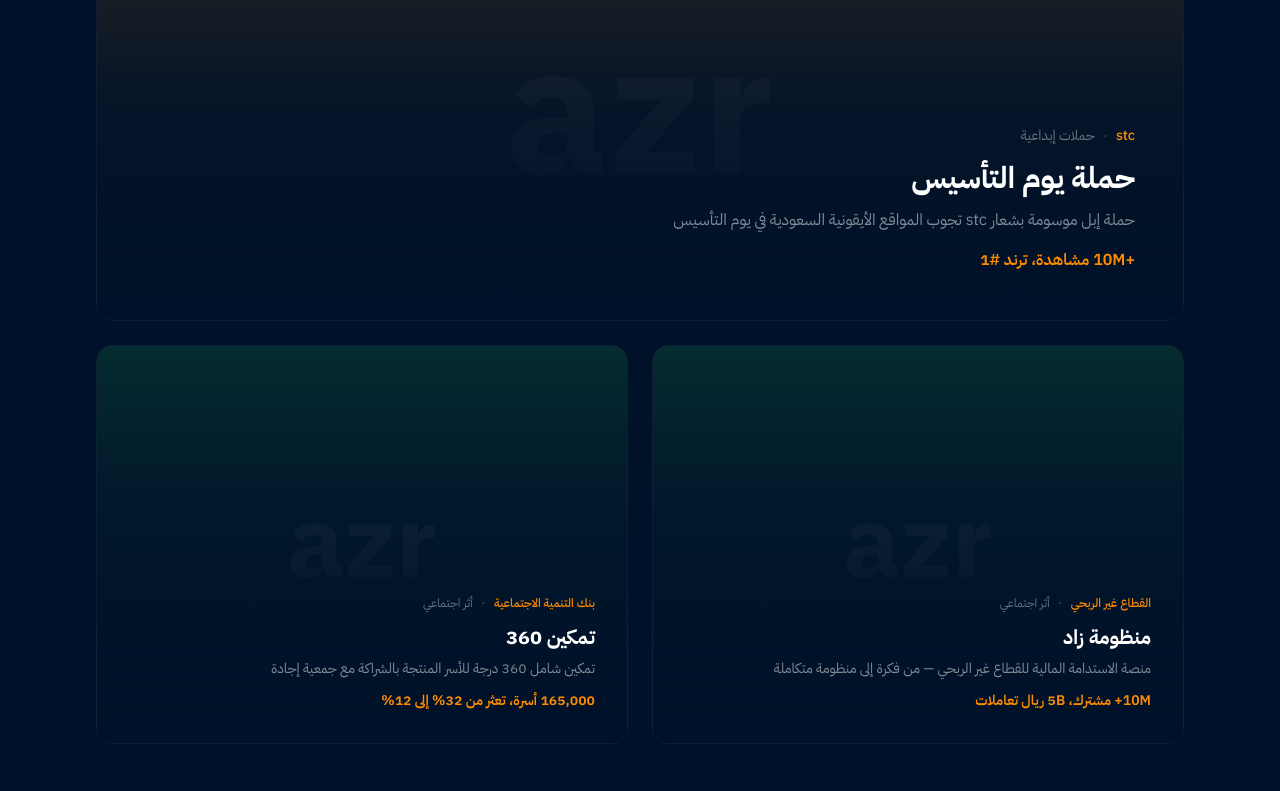
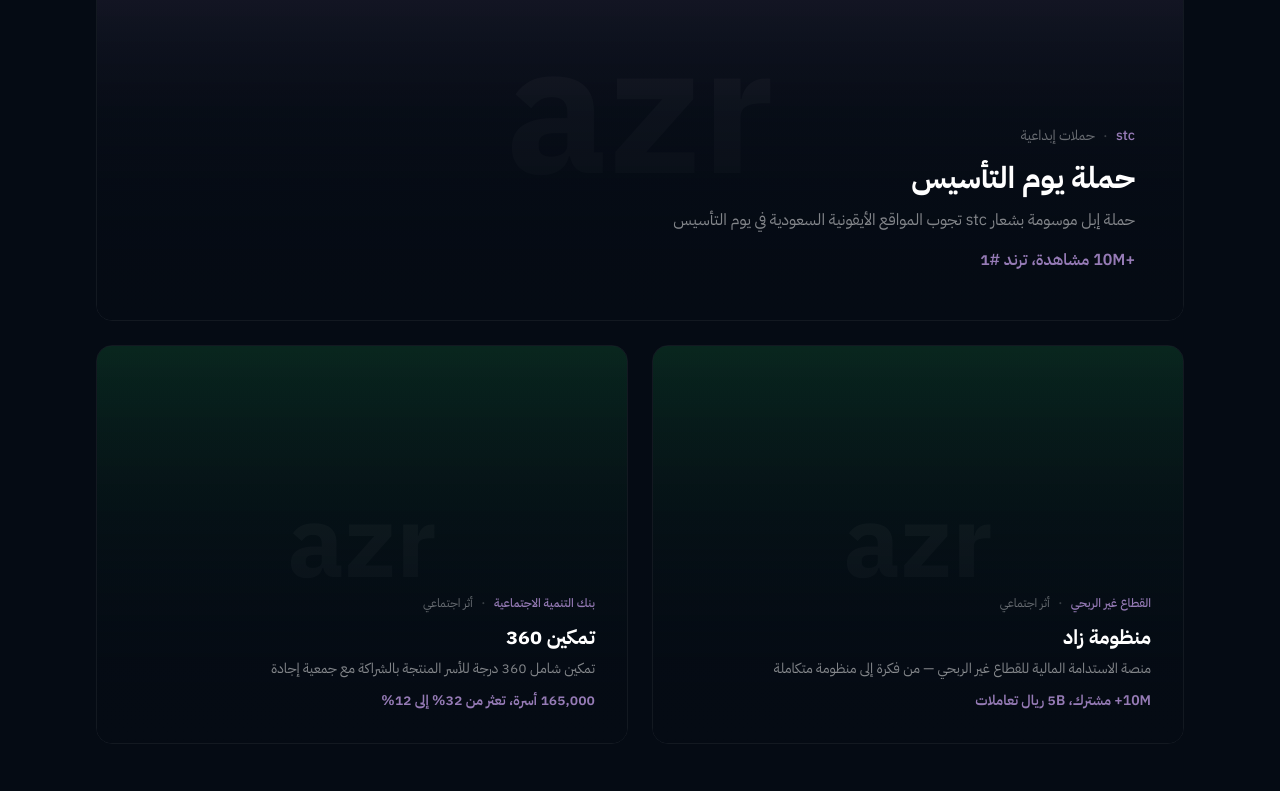
Before and after one commit to mhmmdalmutairi/azr-reports, a Next.js app: page / in a window 1280 px wide. Shown: the part 3100-3891 px from the top of the page. Built offline with nearby package versions, Linux system fonts and the light colour scheme.

Commit message:
refactor: replace legacy brand values with canonical tokens

```diff
--- a/components/sections/home/FeaturedWork.tsx
+++ b/components/sections/home/FeaturedWork.tsx
@@ -8,11 +8,11 @@
 }
 
 const categoryGradients: Record<string, string> = {
-  campaigns: "from-[#FF8C00]/20 via-[#FF8C00]/5 to-[#001229]",
-  "social-impact": "from-[#22C55E]/15 via-[#22C55E]/5 to-[#001229]",
-  strategy: "from-[#81286e]/15 via-[#81286e]/5 to-[#001229]",
-  hospitality: "from-[#3B82F6]/15 via-[#3B82F6]/5 to-[#001229]",
-  business: "from-[#F59E0B]/15 via-[#F59E0B]/5 to-[#001229]",
+  campaigns: "from-[#967BB6]/20 via-[#967BB6]/5 to-[#050B14]",
+  "social-impact": "from-[#22C55E]/15 via-[#22C55E]/5 to-[#050B14]",
+  strategy: "from-[#614A78]/15 via-[#614A78]/5 to-[#050B14]",
+  hospitality: "from-[#3B82F6]/15 via-[#3B82F6]/5 to-[#050B14]",
+  business: "from-[#F59E0B]/15 via-[#F59E0B]/5 to-[#050B14]",
 };
 
 export default function FeaturedWork({ locale = "ar" }: FeaturedWorkProps) {
@@ -20,7 +20,7 @@
   const featured = projects.slice(0, 3);
 
   return (
-    <section className="relative section-padding bg-[#001229] overflow-hidden">
+    <section className="relative section-padding bg-[#050B14] overflow-hidden">
       <div className="absolute top-0 left-0 right-0 section-divider" />
 
       <div className="max-w-7xl mx-auto">
@@ -39,7 +39,7 @@
           <ScrollReveal>
             <Link
               href={isRTL ? `/work` : `/en/work`}
-              className="group block rounded-2xl overflow-hidden border border-white/[0.06] hover:border-[#FF8C00]/20 transition-all duration-500 card-hover"
+              className="group block rounded-2xl overflow-hidden border border-white/[0.06] hover:border-[#967BB6]/20 transition-all duration-500 card-hover"
             >
               <div className="relative aspect-[21/9] md:aspect-[21/8]">
                 <div className={`absolute inset-0 bg-gradient-to-b ${categoryGradients[featured[0].categorySlug] || categoryGradients.campaigns}`}>
@@ -48,20 +48,20 @@
                   </div>
                 </div>
                 {/* Text overlay */}
-                <div className="absolute inset-0 bg-gradient-to-t from-[#001229] via-[#001229]/60 to-transparent" />
+                <div className="absolute inset-0 bg-gradient-to-t from-[#050B14] via-[#050B14]/60 to-transparent" />
                 <div className="absolute bottom-0 left-0 right-0 p-8 md:p-12">
                   <div className="flex items-center gap-2 mb-3">
-                    <span className="text-[#FF8C00] text-sm font-medium">{featured[0].client[locale]}</span>
+                    <span className="text-[#967BB6] text-sm font-medium">{featured[0].client[locale]}</span>
                     <span className="text-white/20">·</span>
                     <span className="text-white/40 text-sm">{featured[0].category[locale]}</span>
                   </div>
-                  <h3 className="text-2xl md:text-3xl font-bold text-white mb-3 group-hover:text-[#FF8C00] transition-colors">
+                  <h3 className="text-2xl md:text-3xl font-bold text-white mb-3 group-hover:text-[#967BB6] transition-colors">
                     {featured[0].title[locale]}
                   </h3>
                   <p className="text-white/50 text-base mb-4 max-w-2xl">
                     {featured[0].description[locale]}
                   </p>
-                  <p className="text-[#FF8C00] font-semibold">
+                  <p className="text-[#967BB6] font-semibold">
                     {featured[0].result[locale]}
                   </p>
                 </div>
@@ -75,7 +75,7 @@
               <ScrollReveal key={project.id} delay={(i + 1) * 0.15}>
                 <Link
                   href={isRTL ? `/work` : `/en/work`}
-                  className="group block rounded-2xl overflow-hidden border border-white/[0.06] hover:border-[#FF8C00]/20 transition-all duration-500 card-hover"
+                  className="group block rounded-2xl overflow-hidden border border-white/[0.06] hover:border-[#967BB6]/20 transition-all duration-500 card-hover"
                 >
                   <div className="relative aspect-[4/3]">
                     <div className={`absolute inset-0 bg-gradient-to-b ${categoryGradients[project.categorySlug] || categoryGradients.campaigns}`}>
@@ -83,20 +83,20 @@
                         <span className="text-white/[0.06] text-[80px] md:text-[100px] font-bold select-none group-hover:scale-105 transition-transform duration-500">azr</span>
                       </div>
                     </div>
-                    <div className="absolute inset-0 bg-gradient-to-t from-[#001229] via-[#001229]/50 to-transparent" />
+                    <div className="absolute inset-0 bg-gradient-to-t from-[#050B14] via-[#050B14]/50 to-transparent" />
                     <div className="absolute bottom-0 left-0 right-0 p-6 md:p-8">
                       <div className="flex items-center gap-2 mb-2">
-                        <span className="text-[#FF8C00] text-xs font-medium">{project.client[locale]}</span>
+                        <span className="text-[#967BB6] text-xs font-medium">{project.client[locale]}</span>
                         <span className="text-white/20">·</span>
                         <span className="text-white/40 text-xs">{project.category[locale]}</span>
                       </div>
-                      <h3 className="text-lg md:text-xl font-bold text-white mb-2 group-hover:text-[#FF8C00] transition-colors">
+                      <h3 className="text-lg md:text-xl font-bold text-white mb-2 group-hover:text-[#967BB6] transition-colors">
                         {project.title[locale]}
                       </h3>
                       <p className="text-white/50 text-sm mb-3 line-clamp-2">
                         {project.description[locale]}
                       </p>
-                      <p className="text-[#FF8C00] text-sm font-semibold">
+                      <p className="text-[#967BB6] text-sm font-semibold">
                         {project.result[locale]}
                       </p>
                     </div>
@@ -110,7 +110,7 @@
         <ScrollReveal delay={0.3} className="text-center mt-12">
           <Link
             href={isRTL ? "/work" : "/en/work"}
-            className="inline-flex px-8 py-3 border border-white/20 hover:border-[#FF8C00]/40 text-white font-medium rounded-lg transition-colors"
+            className="inline-flex px-8 py-3 border border-white/20 hover:border-[#967BB6]/40 text-white font-medium rounded-lg transition-colors"
           >
             {isRTL ? "شاهد كل الأعمال" : "View All Work"}
           </Link>
```
